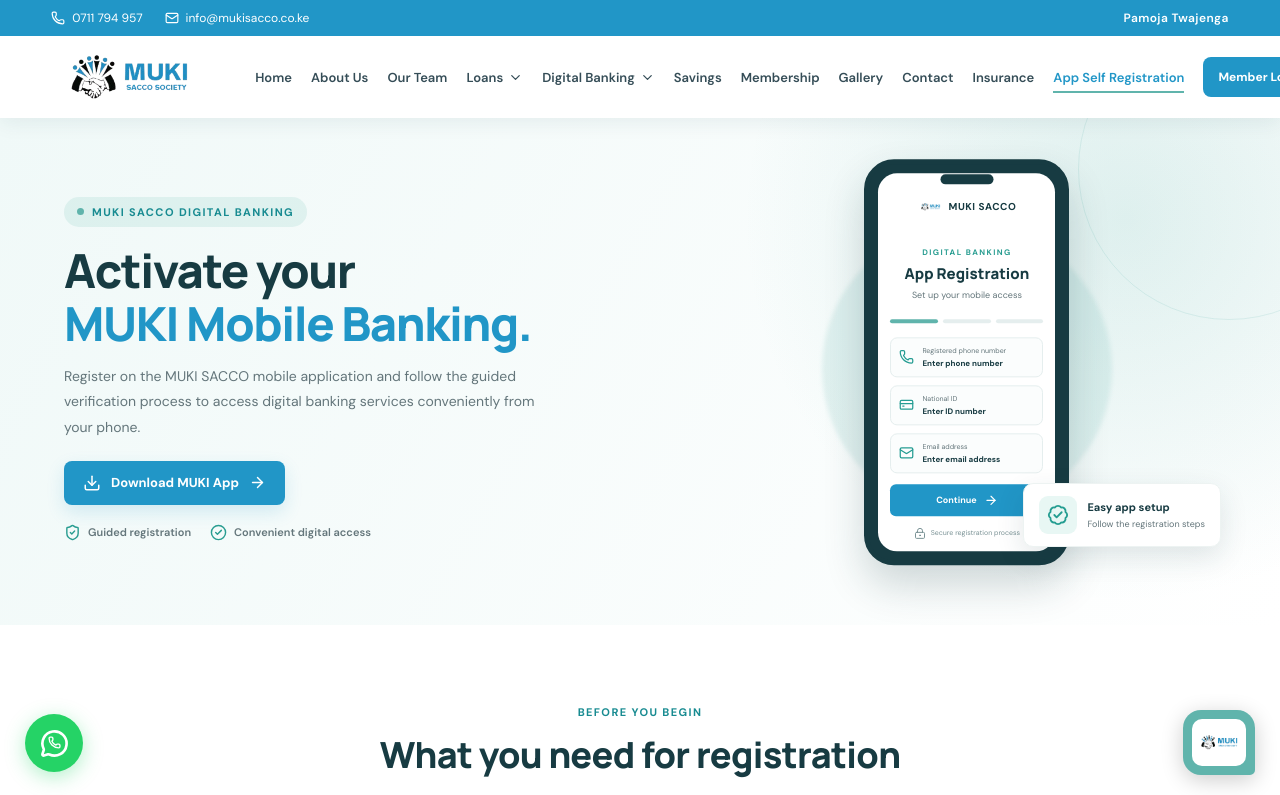
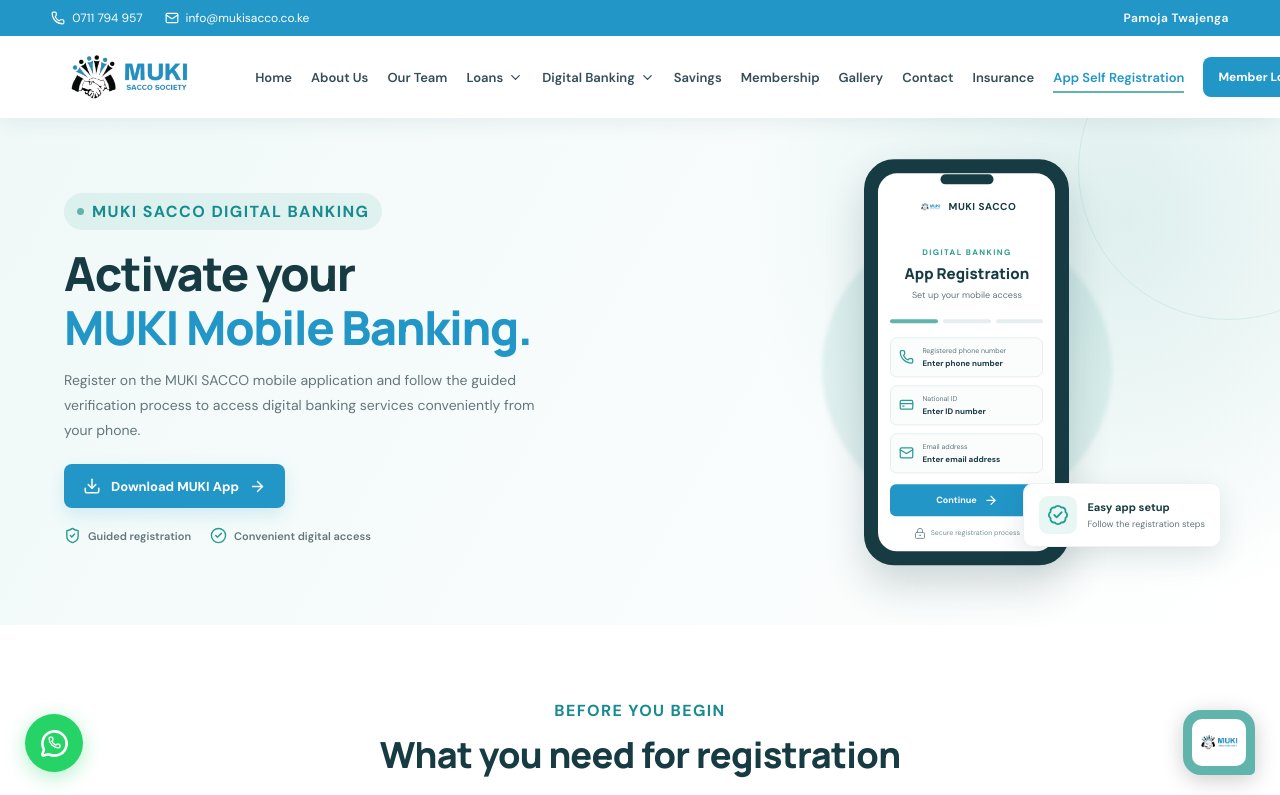
Before and after one commit to fellyke/muki-sacco-website, a React (Vite) app: page /AppSelfRegistration in a window 1280 px wide. Shown: the top 795 px of the page. Built offline with nearby package versions, Linux system fonts and the light colour scheme.

Commit message:
add the font size of the website

```diff
--- a/src/pages/AppSelfRegistration.css
+++ b/src/pages/AppSelfRegistration.css
@@ -70,7 +70,7 @@
   align-items: center;
   gap: 8px;
   color: #188b91;
-  font-size: 11px;
+  font-size: 16px;
   font-weight: 800;
   letter-spacing: 1.4px;
 }
```
